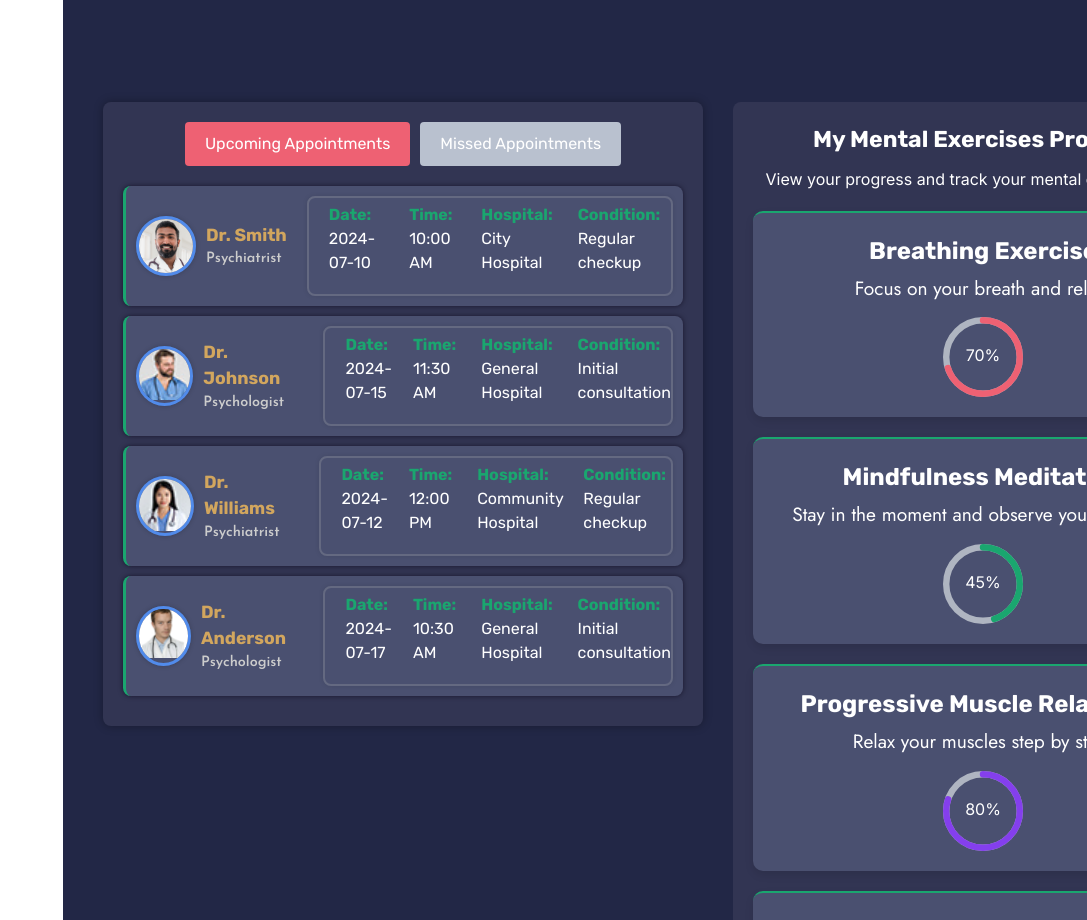
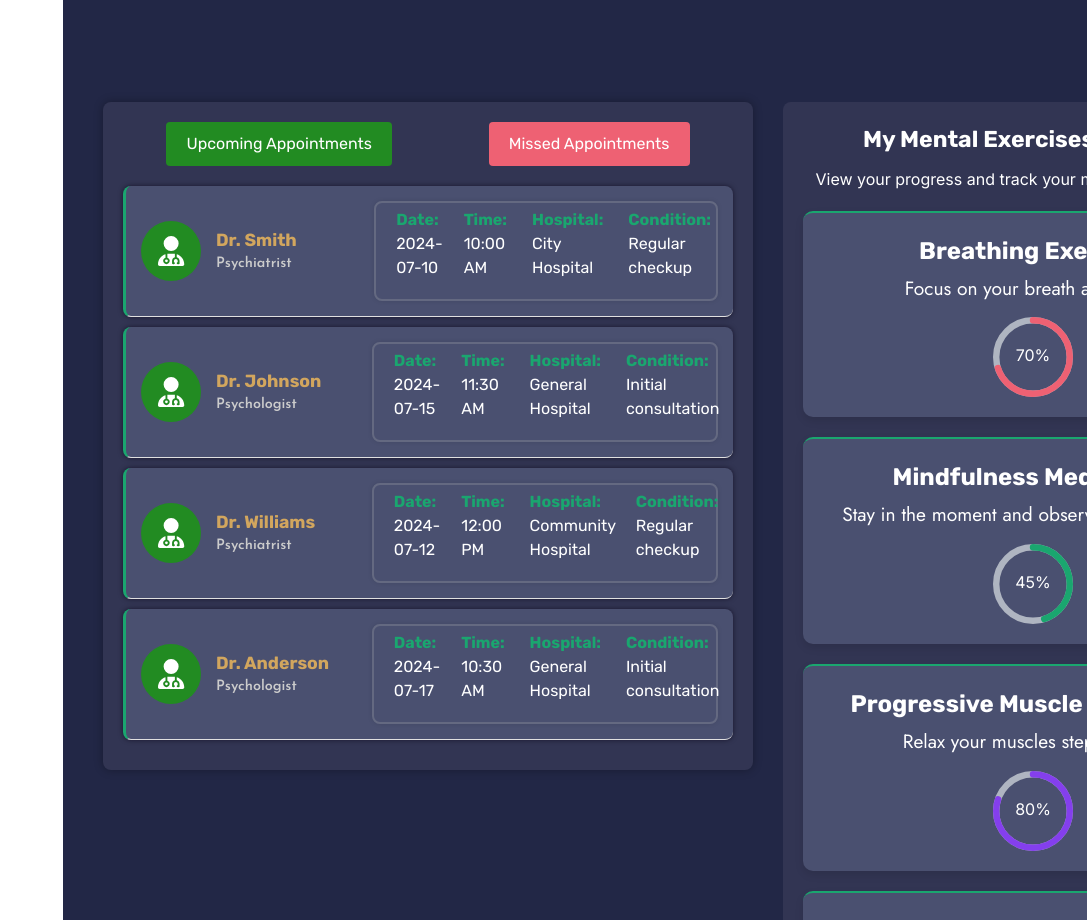
Before and after one commit to CHEGEBB/mind-harmony-frontend, a Next.js app: page /home in a window 1280 px wide. Shown: the part 1040-1960 px from the top of the page, without its empty margins (193-1280 px from the left). Built offline with nearby package versions, Linux system fonts and the light colour scheme; a web font is replaced by a local one.

Commit message:
`chore: Update appointment section with font awesome icon for doctor image`

```diff
--- a/app/components/AppointmentSection.tsx
+++ b/app/components/AppointmentSection.tsx
@@ -1,21 +1,9 @@
 import React, { useState } from 'react';
-import Image from 'next/image';
-import AppointmentIcon from '../images/appointment.svg';
-import ProgressIcon from '../images/progress (2).svg';
-import MentalHealth from '../images/brain.svg';
-import TherapyIcon from '../images/therapy.svg';
-import CountUp from 'react-countup';
+import { FontAwesomeIcon } from '@fortawesome/react-fontawesome';
+import { faUserMd } from '@fortawesome/free-solid-svg-icons';
 import styles from '../sass/AppointmentSection.module.scss';
-import DocRaj from "../images/raj.jpg";
-import DocBrown from "../images/doc1.jpg";
-import DocJohnson from "../images/user3.jpg";
-import DocWilson from "../images/wilson.jpg";
-import DocWilliams from "../images/user1.jpg";
-import DocKapoor from "../images/kapoor.jpg";
-import DocAnderson from "../images/doc2.jpg";
-import Thomas from '../images/dp.jpg';
+
 interface Doctor {
-  image: string;
   name: string;
   role: string;
 }
@@ -32,12 +20,12 @@ interface Appointment {
 
 const AppointmentSection: React.FC = () => {
   const [showUpcoming, setShowUpcoming] = useState(true);
+
   const appointments: Appointment[] = [
     {
       id: 1,
       type: 'Upcoming',
       doctor: {
-        image: DocRaj,
         name: 'Dr. Smith',
         role: 'Psychiatrist',
       },
@@ -50,7 +38,6 @@ const AppointmentSection: React.FC = () => {
       id: 2,
       type: 'Missed',
       doctor: {
-        image: DocBrown,
         name: 'Dr. Brown',
         role: 'Therapist',
       },
@@ -63,7 +50,6 @@ const AppointmentSection: React.FC = () => {
       id: 3,
       type: 'Upcoming',
       doctor: {
-        image: DocJohnson,
         name: 'Dr. Johnson',
         role: 'Psychologist',
       },
@@ -76,7 +62,6 @@ const AppointmentSection: React.FC = () => {
       id: 4,
       type: 'Missed',
       doctor: {
-        image: DocWilson,
         name: 'Dr. Wilson',
         role: 'Counselor',
       },
@@ -89,7 +74,6 @@ const AppointmentSection: React.FC = () => {
       id: 5,
       type: 'Upcoming',
       doctor: {
-        image: DocWilliams,
         name: 'Dr. Williams',
         role: 'Psychiatrist',
       },
@@ -102,7 +86,6 @@ const AppointmentSection: React.FC = () => {
       id: 6,
       type: 'Missed',
       doctor: {
-        image: DocKapoor,
         name: 'Dr. Kapoor',
         role: 'Therapist',
       },
@@ -115,7 +98,6 @@ const AppointmentSection: React.FC = () => {
       id: 7,
       type: 'Upcoming',
       doctor: {
-        image: DocAnderson,
         name: 'Dr. Anderson',
         role: 'Psychologist',
       },
@@ -128,7 +110,6 @@ const AppointmentSection: React.FC = () => {
       id: 8,
       type: 'Missed',
       doctor: {
-        image: Thomas,
         name: 'Dr. Thomas',
         role: 'Counselor',
       },
@@ -164,14 +145,8 @@ const AppointmentSection: React.FC = () => {
           .map((appointment) => (
             <div className={styles.appointmentRow} key={appointment.id}>
               <div className={styles.doctorInfo}>
-                <div className={styles.doctorImage}>
-                  <Image
-                    src={appointment.doctor.image}
-                    alt={appointment.doctor.name}
-                    width={60}
-                    height={60}
-                    quality={100}
-                  />
+                <div className={styles.doctorIcon}>
+                  <FontAwesomeIcon icon={faUserMd} />
                 </div>
                 <div className={styles.doctorDetails}>
                   <p>{appointment.doctor.name}</p>
--- a/app/sass/AppointmentSection.module.scss
+++ b/app/sass/AppointmentSection.module.scss
@@ -32,7 +32,7 @@ $col-20: #604f5c;
   background-color:$col-18;
   border-radius: 8px;
   box-shadow: 0 0 10px rgba(0, 0, 0, 0.3);
-  width: 600px;
+  width: 650px;
   margin: 0 20px auto;
   margin-top: 50px;
 
@@ -145,3 +145,70 @@ $col-20: #604f5c;
     }
   }
 }
+.appointmentSection {
+  .toggleButtons {
+    display: flex;
+    justify-content: space-around;
+    margin-bottom: 20px;
+
+    button {
+      padding: 10px 20px;
+      border: none;
+      background-color: $col-7;
+      cursor: pointer;
+
+      &.active {
+        background-color: #228B22;
+        color: white;
+      }
+    }
+  }
+
+  .appointmentsList {
+    .appointmentRow {
+      display: flex;
+      align-items: center;
+      padding: 15px;
+      border-bottom: 1px solid #e0e0e0;
+
+      .doctorInfo {
+        display: flex;
+        align-items: center;
+        width: 40%;
+
+        .doctorIcon {
+          width: 60px;
+          height: 60px;
+          border-radius: 50%;
+          background-color: #228B22;
+          display: flex;
+          justify-content: center;
+          align-items: center;
+          margin-right: 15px;
+
+          svg {
+            color: white;
+            font-size: 30px;
+          }
+        }
+
+        .doctorDetails {
+          p {
+            margin: 0;
+            &:first-child {
+              font-weight: bold;
+            }
+          }
+        }
+      }
+
+      .appointmentDetails {
+        width: 60%;
+
+        p {
+          margin: 5px 0;
+        }
+      }
+    }
+  }
+}
```
